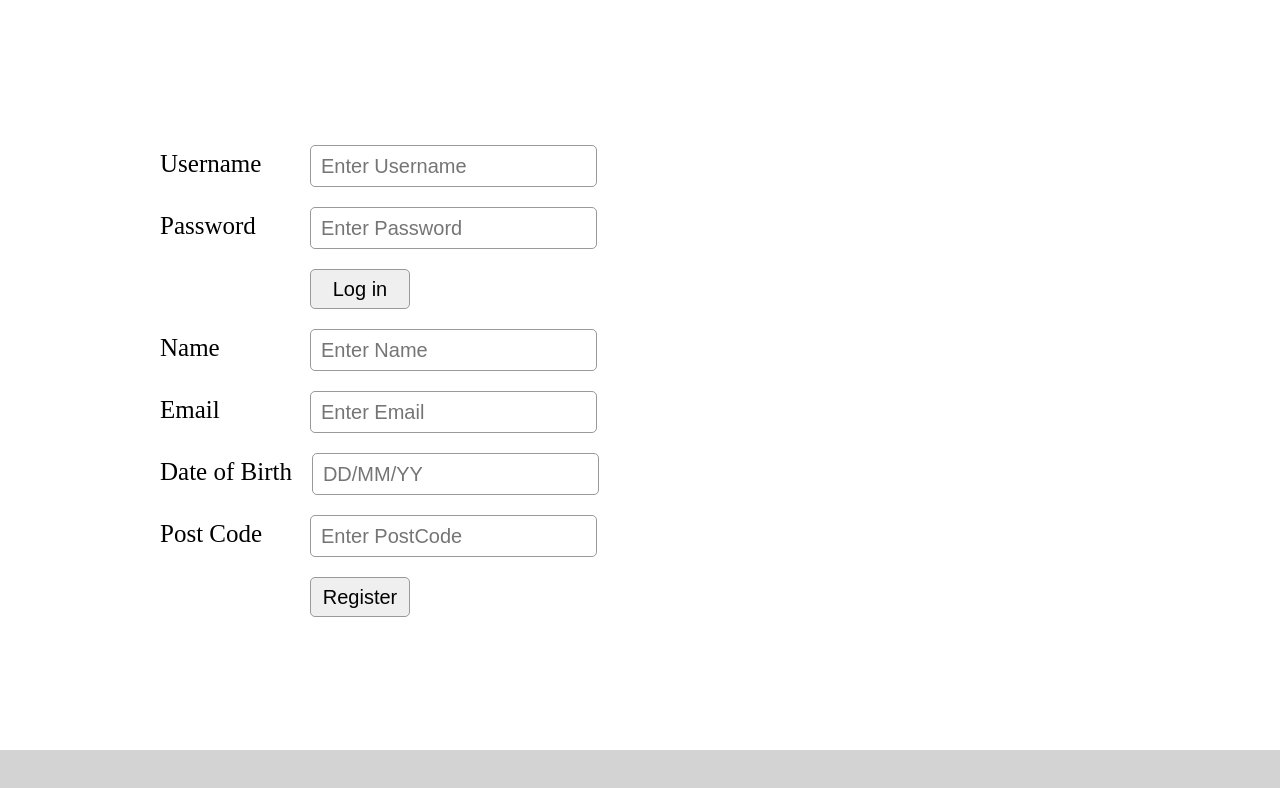
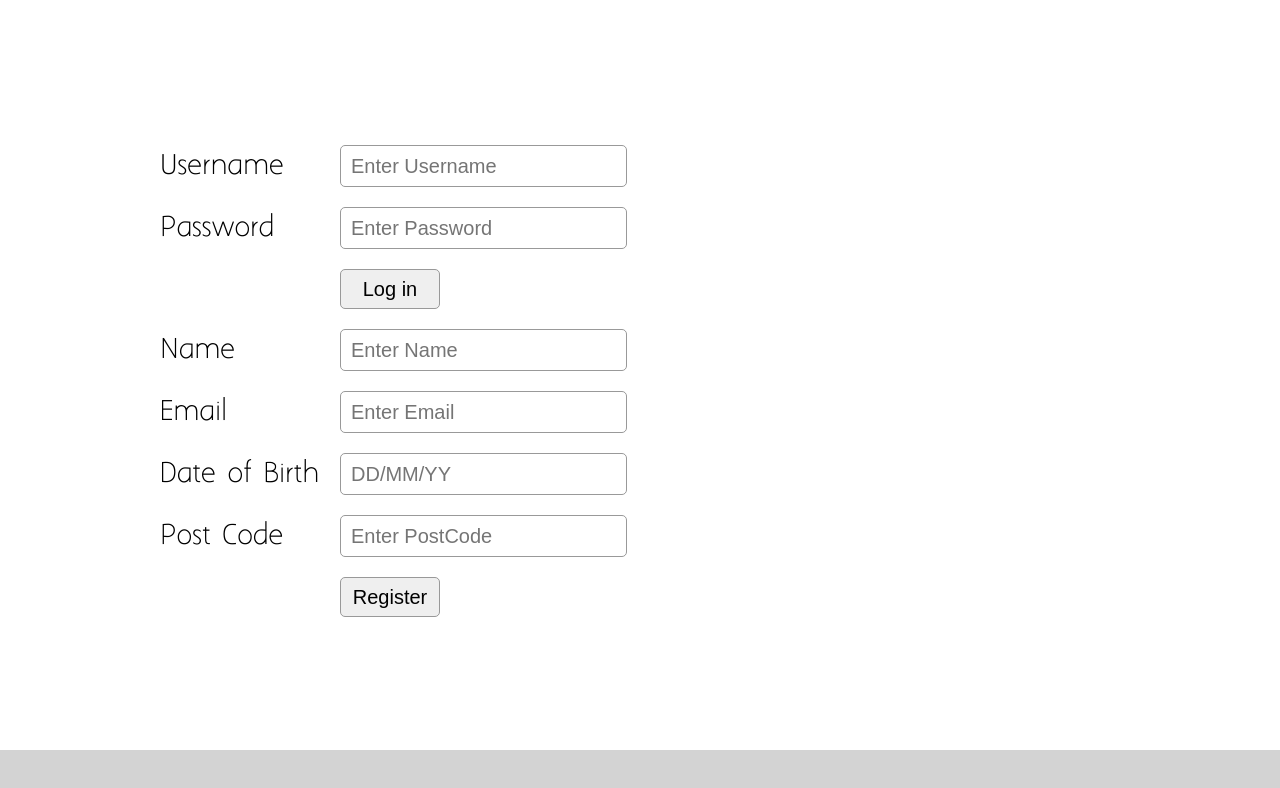
Before and after one commit to ajsummerfield/jquery.isValid, a plain HTML site: page isValid/index.html in a window 1280 px wide. Drawn offline with nearby package versions, Linux system fonts and the light colour scheme.

Commit message:
Added new fonts.

```diff
--- a/isValid/css/jquery.isValid.css
+++ b/isValid/css/jquery.isValid.css
@@ -1,6 +1,22 @@
 /* isValid Default CSS Styles */
 /* Version 1.0 */
 /* Andy Summerfield */
+
+@font-face {
+    font-family: 'aaarghnormal';
+    src: url('../fonts/Aaargh-webfont.eot');
+    src: url('../fonts/Aaargh-webfont.eot?#iefix') format('embedded-opentype'),
+        url('../fonts/Aaargh-webfont.svg#aaarghnormal') format('svg'),
+        url('../fonts/Aaargh-webfont.woff') format('woff'),
+        url('../fonts/Aaargh-webfont.ttf') format('truetype');
+    font-weight: normal;
+    font-style: normal;
+
+}
+
+.form-wrapper {
+    font-family: 'aaarghnormal', sans-serif;
+}
 
 .form-wrapper {
     width: 960px;
@@ -15,7 +31,7 @@ form .form-row {
 
 form .form-row label {
     display: inline-block;
-    min-width: 130px;
+    min-width: 160px;
     float: left;
     margin-right: 20px;
     font-size: 25px;
--- a/isValid/index.html
+++ b/isValid/index.html
@@ -6,6 +6,7 @@
         <meta name="keywords" content="" />
         <meta name="description" content="" />
         <title>isValid Form Plugin</title>
+        <link href='http://fonts.googleapis.com/css?family=Raleway:400,200,300,500,600,700' rel='stylesheet' type='text/css'>
         <link href="css/main.css" rel="stylesheet" media="screen" type="text/css" />
         <link href="css/jquery.isValid.css" rel="stylesheet" media="screen" type="text/css" />
     </head>
```
Also changed, not shown: isValid/fonts/Aaargh-webfont.ttf (added), isValid/fonts/Aaargh-webfont.woff (added), isValid/js/jquery.isValid.js, 2 other files.
